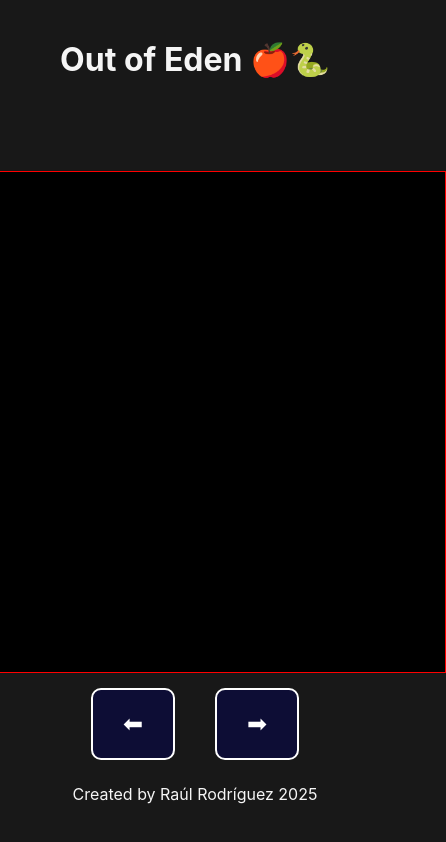
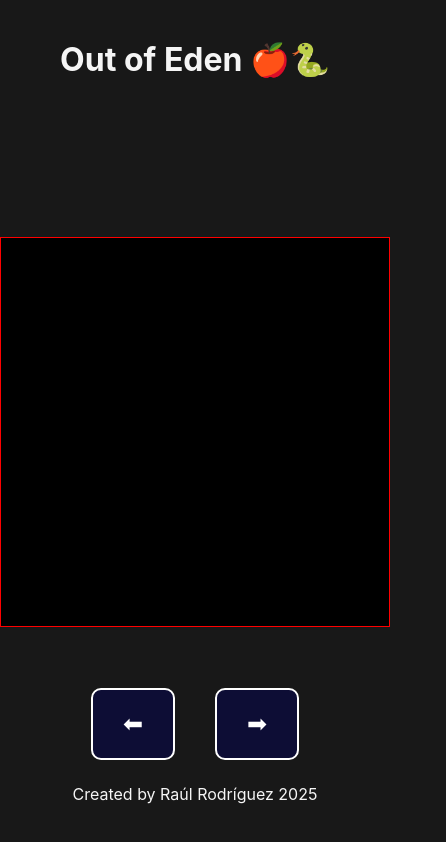
Before and after one commit to RaulWeirdStackDev/Out-of-Eden-, a website built with Vite: page index.html in a window 390 px wide. Both pictures are taken after a click on the button "Start". Shown: the whole page, 446 px wide, since content can reach past the window. Built offline with nearby package versions, Linux system fonts and the light colour scheme; files whose address does not match are found by name.

Commit message:
ajustes para pantallas móviles

```diff
--- a/src/main.js
+++ b/src/main.js
@@ -17,10 +17,26 @@ const rightBtn = document.getElementById("rightBtn");
 let moveLeft = false;
 let moveRight = false;
 
-leftBtn.addEventListener("touchstart", () => (moveLeft = true));
-leftBtn.addEventListener("touchend", () => (moveLeft = false));
-rightBtn.addEventListener("touchstart", () => (moveRight = true));
-rightBtn.addEventListener("touchend", () => (moveRight = false));
+leftBtn.addEventListener("touchstart", e => {
+  e.preventDefault();
+  moveLeft = true;
+}, { passive: false });
+
+leftBtn.addEventListener("touchend", e => {
+  e.preventDefault();
+  moveLeft = false;
+}, { passive: false });
+
+rightBtn.addEventListener("touchstart", e => {
+  e.preventDefault();
+  moveRight = true;
+}, { passive: false });
+
+rightBtn.addEventListener("touchend", e => {
+  e.preventDefault();
+  moveRight = false;
+}, { passive: false });
+
 
 const gameEndDiv = document.querySelector("#endGameDiv");
 const gameWinLoseSpan = document.querySelector("#gameWinLoseSpan");
--- a/src/style.css
+++ b/src/style.css
@@ -40,12 +40,14 @@ main {
   height: 100vh; /* Asegurar que el contenido use toda la pantalla */
 }
 #gameCanvas {
+  width: 100vw;
+  height: 100vw; /* Para que mantenga proporción cuadrada en móviles */
+  max-width: 500px;
+  max-height: 500px;
+  position: relative; /* Mejor que absolute para evitar desbordes */
+  margin: 0 auto;
+  display: none;
   border: 1px solid red;
-  position: absolute;
-  top: 50%;
-  left: 50%;
-  transform: translate(-50%, -50%);
-  display: flex;
   z-index: 1;
 }
 
@@ -141,6 +143,18 @@ main {
   color: var(--accClr);
 }
 
+.mobile-controls button {
+  user-select: none;
+  -webkit-user-select: none;
+  -ms-user-select: none;
+}
+
+html, body {
+  overflow-x: hidden;
+  max-width: 100vw;
+}
+
+
 @media (min-width: 576px){
   .mobile-controls button{
     display: none;
```
